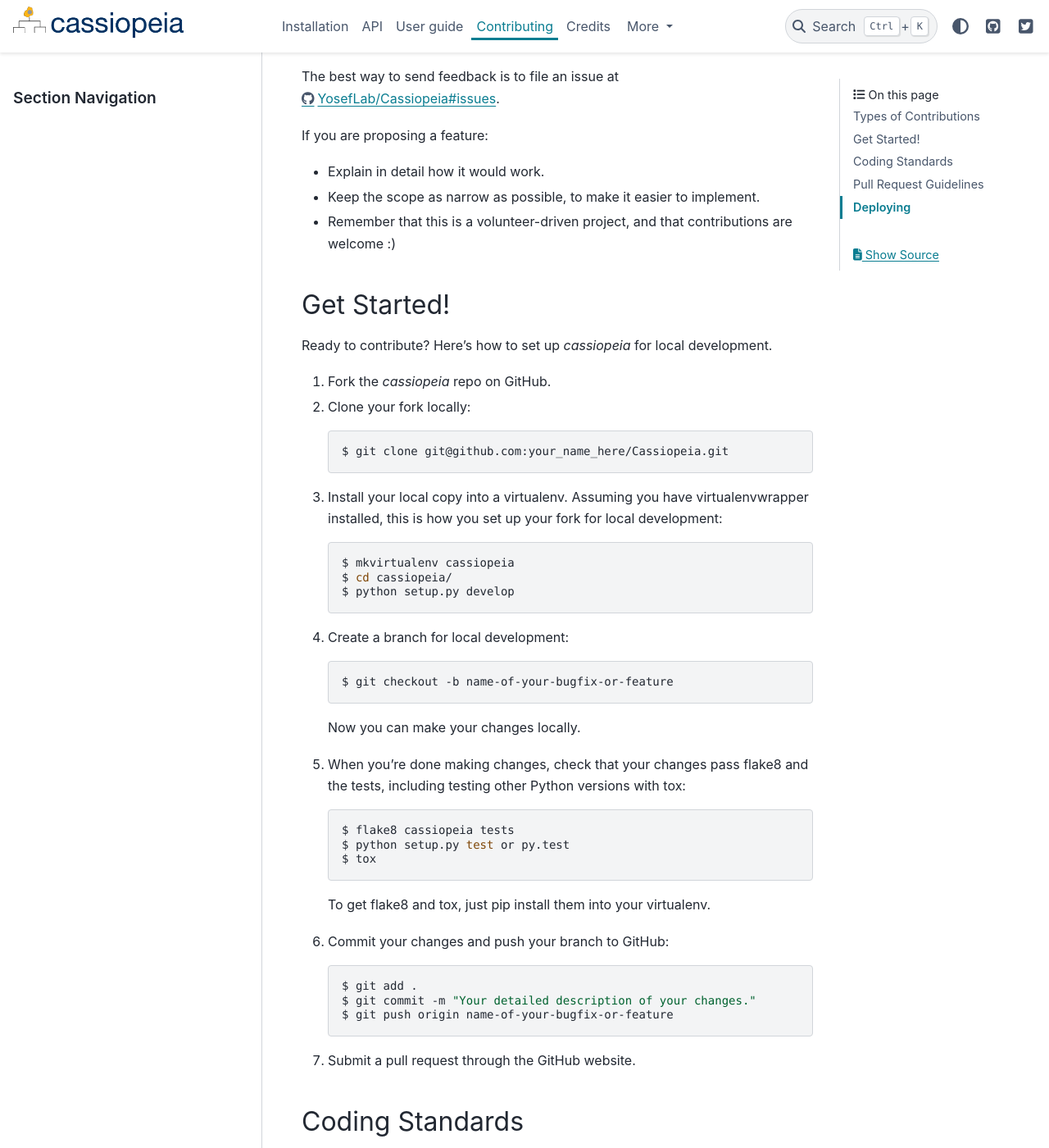
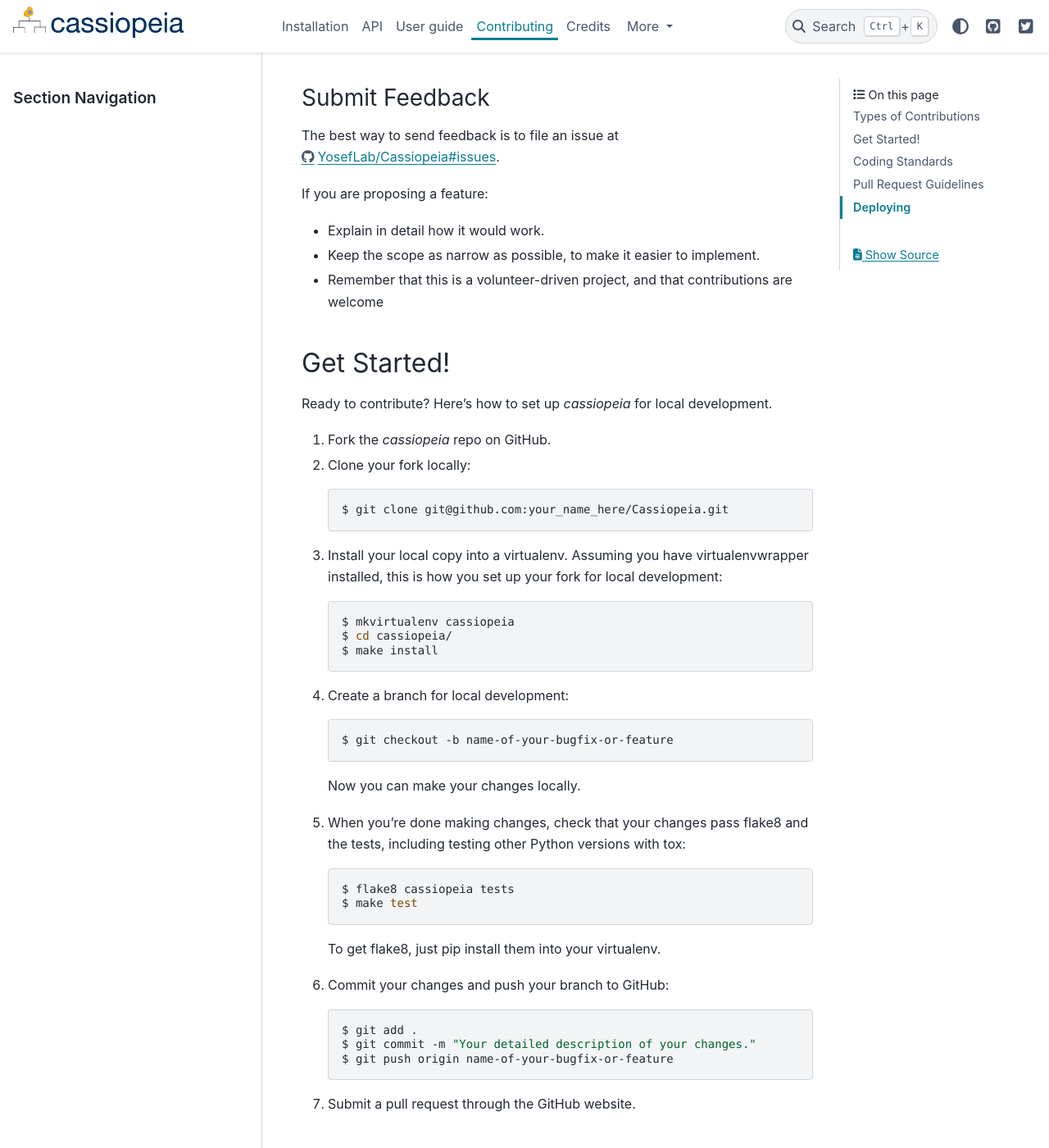
Before and after one commit to YosefLab/Cassiopeia, a Sphinx documentation site: the page built from docs/contributing.rst, in a window 1280 px wide and 1400 px high, scrolled down 1089 px. Shown: the whole window at 82% size. Built offline with Sphinx 7.4.7 and the PyData theme 0.15.4, drawn with Linux system fonts in a browser that asks for light colours; pages that are not in the unit, such as notebooks, are missing from menus; some of the changed text lies outside the part shown.

```diff
--- a/CONTRIBUTING.rst
+++ b/CONTRIBUTING.rst
@@ -50,7 +53,7 @@ If you are proposing a feature:
 * Explain in detail how it would work.
 * Keep the scope as narrow as possible, to make it easier to implement.
 * Remember that this is a volunteer-driven project, and that contributions
-  are welcome :)
+  are welcome
 
 Get Started!
 ------------
@@ -66,7 +69,7 @@ Ready to contribute? Here's how to set up `cassiopeia` for local development.
 
     $ mkvirtualenv cassiopeia
     $ cd cassiopeia/
-    $ python setup.py develop
+    $ make install
 
 4. Create a branch for local development::
 
@@ -78,10 +81,9 @@ Ready to contribute? Here's how to set up `cassiopeia` for local development.
    tests, including testing other Python versions with tox::
 
     $ flake8 cassiopeia tests
-    $ python setup.py test or py.test
-    $ tox
+    $ make test
 
-   To get flake8 and tox, just pip install them into your virtualenv.
+   To get flake8, just pip install them into your virtualenv.
 
 6. Commit your changes and push your branch to GitHub::
 
--- a/docs/conf.py
+++ b/docs/conf.py
@@ -56,7 +56,10 @@ extensions = [
 exclude_patterns = ["_build", "**.ipynb_checkpoints"]
 nbsphinx_execute = "never"
 
-autodoc_mock_imports = ["gurobipy"]
+autodoc_mock_imports = ["gurobipy", "vtk", "opencv-python", "poisson-disc",
+                        "scikit-image", 'scikit-learn', 'trame',
+                        'trame-vuetify', 'trame-vtk', 'cchardet', 'pyvista']
+
 
 # Add any paths that contain templates here, relative to this directory.
 templates_path = ["_templates"]
```
Also changed, not shown: other parts of CONTRIBUTING.rst (+4 -1 lines).
